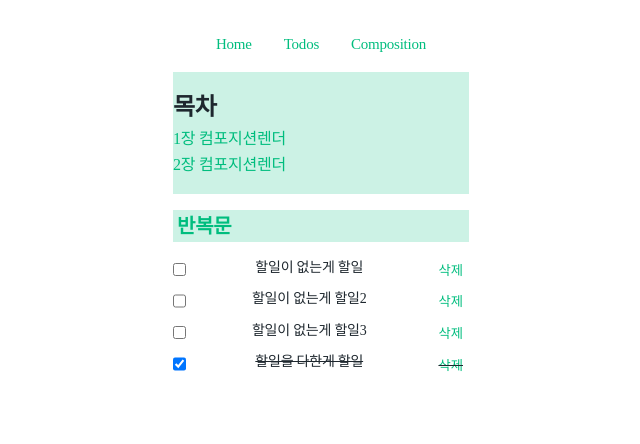
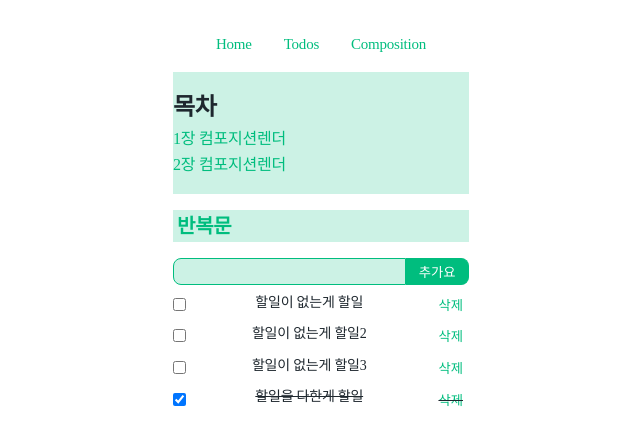
Before and after one commit to Sunset-Kim/study_mevn, a Vue app in the folder vue/vue-todos/: page /composition/2 in a window 1280 px wide. Shown: the top 444 px of the page, without its empty margins (319-959 px from the left). Built offline with nearby package versions, Linux system fonts and the light colour scheme; a web font is replaced by a local one; what quasar would draw is missing.

Commit message:
composition - addtodo 추가

```diff
--- a/vue/vue-todos/src/container/composition/Section2.vue
+++ b/vue/vue-todos/src/container/composition/Section2.vue
@@ -8,6 +8,7 @@ interface Todo {
 }
 
 let id = 0;
+
 const todos = ref<Todo[]>([
   {
     id: id++,
@@ -31,6 +32,17 @@ const todos = ref<Todo[]>([
   },
 ]);
 
+const inputValue = ref("");
+
+const onInput = (e: Event) => {
+  inputValue.value = (<HTMLInputElement>e.target).value;
+};
+
+function addTodo() {
+  todos.value.push({ id: id++, title: inputValue.value, done: false });
+  inputValue.value = "";
+}
+
 function checkTodo(id: number) {
   const todo = todos.value.find((todo) => todo.id === id);
   if (todo) {
@@ -46,6 +58,10 @@ function deleteTodo(id: number) {
 <template>
   <section>
     <h3 class="title">반복문</h3>
+    <div class="form">
+      <input :value="inputValue" @input="onInput" class="input" type="text" />
+      <button @click="addTodo" class="button">추가요</button>
+    </div>
     <ul>
       <li v-for="todo in todos" :key="todo.id" :class="{ todo: true, done: todo.done }">
         <input type="checkbox" :checked="todo.done" @click="checkTodo(todo.id)" />
@@ -114,10 +130,53 @@ section {
 .todo {
   display: flex;
   justify-content: space-between;
+  align-items: center;
   margin-bottom: 8px;
 
   &.done {
     text-decoration: line-through;
   }
 }
+
+.form {
+  display: flex;
+  width: 100%;
+  margin-bottom: 8px;
+
+  .input {
+    flex: 2;
+    border-radius: 8px 0 0 8px;
+    border: 1px solid $green;
+  }
+
+  .button {
+    position: relative;
+    flex: 0.5;
+    border-radius: 0 8px 8px 0;
+    border: 1px solid $green;
+    border-left: 0;
+    background-color: $green;
+    color: white;
+
+    &::after {
+      content: "";
+      position: absolute;
+      left: 0;
+      top: 0;
+      border-radius: 0 8px 8px 0;
+      width: 100%;
+      height: 100%;
+      background-color: black;
+      opacity: 0;
+      pointer-events: none;
+      transition: 0.3s;
+    }
+
+    &:hover {
+      &::after {
+        opacity: 0.1;
+      }
+    }
+  }
+}
 </style>
```
